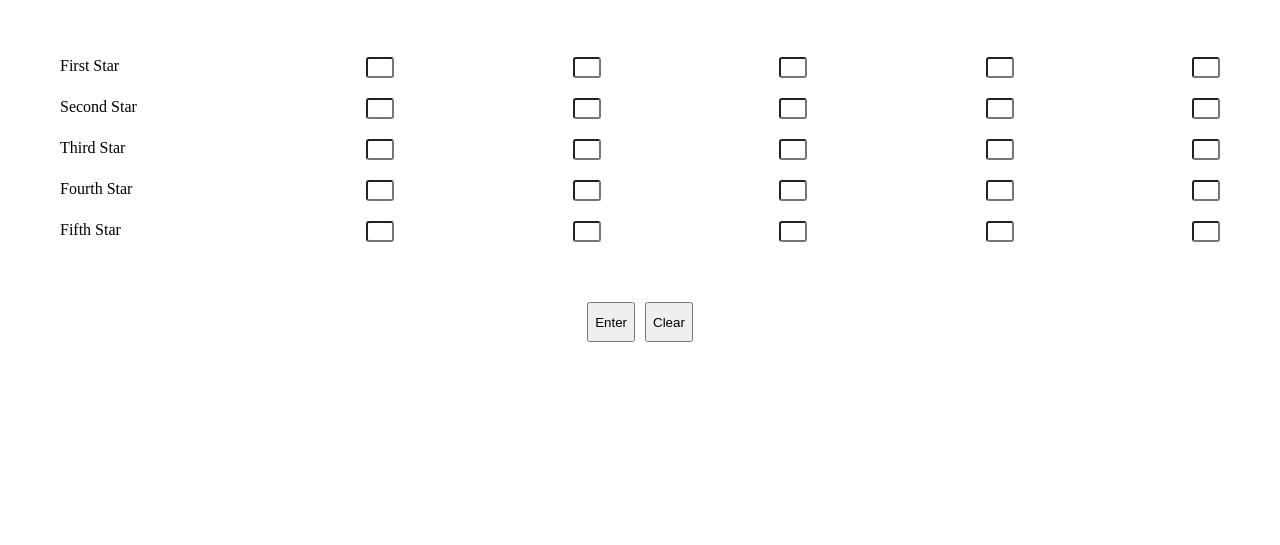
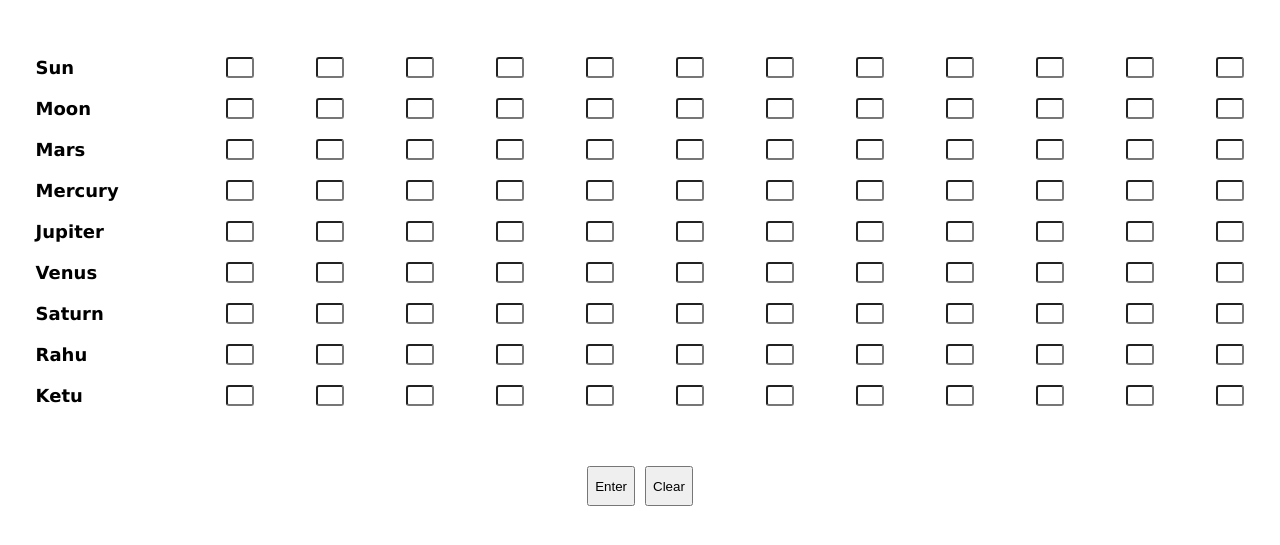
Before and after one commit to krkrithesh/Astrology-App, a plain HTML site: page index.html in a window 1280 px wide. Shown: the part 63-608 px from the top of the page. Drawn offline with Linux system fonts and the light colour scheme.

Commit message:
Final layout

```diff
--- a/index.html
+++ b/index.html
@@ -11,7 +11,14 @@
     <div class="navbar">Calculator</div>
     <div class="container">
         <div class="row">
-            <span class="name">First Star</span>
+            <span class="name">Sun</span>
+            <input type="text" class="box" maxlength="2">
+            <input type="text" class="box" maxlength="2">
+            <input type="text" class="box" maxlength="2">
+            <input type="text" class="box" maxlength="2">
+            <input type="text" class="box" maxlength="2">
+            <input type="text" class="box" maxlength="2">
+            <input type="text" class="box" maxlength="2">
             <input type="text" class="box" maxlength="2">
             <input type="text" class="box" maxlength="2">
             <input type="text" class="box" maxlength="2">
@@ -19,7 +26,14 @@
             <input type="text" class="box" maxlength="2">
         </div>
         <div class="row">
-            <span class="name">Second Star</span>
+            <span class="name">Moon</span>
+            <input type="text" class="box" maxlength="2">
+            <input type="text" class="box" maxlength="2">
+            <input type="text" class="box" maxlength="2">
+            <input type="text" class="box" maxlength="2">
+            <input type="text" class="box" maxlength="2">
+            <input type="text" class="box" maxlength="2">
+            <input type="text" class="box" maxlength="2">
             <input type="text" class="box" maxlength="2">
             <input type="text" class="box" maxlength="2">
             <input type="text" class="box" maxlength="2">
@@ -27,7 +41,14 @@
             <input type="text" class="box" maxlength="2">
         </div>
         <div class="row">
-            <span class="name">Third Star</span>
+            <span class="name">Mars</span>
+            <input type="text" class="box" maxlength="2">
+            <input type="text" class="box" maxlength="2">
+            <input type="text" class="box" maxlength="2">
+            <input type="text" class="box" maxlength="2">
+            <input type="text" class="box" maxlength="2">
+            <input type="text" class="box" maxlength="2">
+            <input type="text" class="box" maxlength="2">
             <input type="text" class="box" maxlength="2">
             <input type="text" class="box" maxlength="2">
             <input type="text" class="box" maxlength="2">
@@ -35,7 +56,14 @@
             <input type="text" class="box" maxlength="2">
         </div>
         <div class="row">
-            <span class="name">Fourth Star</span>
+            <span class="name">Mercury</span>
+            <input type="text" class="box" maxlength="2">
+            <input type="text" class="box" maxlength="2">
+            <input type="text" class="box" maxlength="2">
+            <input type="text" class="box" maxlength="2">
+            <input type="text" class="box" maxlength="2">
+            <input type="text" class="box" maxlength="2">
+            <input type="text" class="box" maxlength="2">
             <input type="text" class="box" maxlength="2">
             <input type="text" class="box" maxlength="2">
             <input type="text" class="box" maxlength="2">
@@ -43,7 +71,74 @@
             <input type="text" class="box" maxlength="2">
         </div>
         <div class="row">
-            <span class="name">Fifth Star</span>
+            <span class="name">Jupiter</span>
+            <input type="text" class="box" maxlength="2">
+            <input type="text" class="box" maxlength="2">
+            <input type="text" class="box" maxlength="2">
+            <input type="text" class="box" maxlength="2">
+            <input type="text" class="box" maxlength="2">
+            <input type="text" class="box" maxlength="2">
+            <input type="text" class="box" maxlength="2">
+            <input type="text" class="box" maxlength="2">
+            <input type="text" class="box" maxlength="2">
+            <input type="text" class="box" maxlength="2">
+            <input type="text" class="box" maxlength="2">
+            <input type="text" class="box" maxlength="2">
+        </div>
+        <div class="row">
+            <span class="name">Venus</span>
+            <input type="text" class="box" maxlength="2">
+            <input type="text" class="box" maxlength="2">
+            <input type="text" class="box" maxlength="2">
+            <input type="text" class="box" maxlength="2">
+            <input type="text" class="box" maxlength="2">
+            <input type="text" class="box" maxlength="2">
+            <input type="text" class="box" maxlength="2">
+            <input type="text" class="box" maxlength="2">
+            <input type="text" class="box" maxlength="2">
+            <input type="text" class="box" maxlength="2">
+            <input type="text" class="box" maxlength="2">
+            <input type="text" class="box" maxlength="2">
+        </div>
+        <div class="row">
+            <span class="name">Saturn</span>
+            <input type="text" class="box" maxlength="2">
+            <input type="text" class="box" maxlength="2">
+            <input type="text" class="box" maxlength="2">
+            <input type="text" class="box" maxlength="2">
+            <input type="text" class="box" maxlength="2">
+            <input type="text" class="box" maxlength="2">
+            <input type="text" class="box" maxlength="2">
+            <input type="text" class="box" maxlength="2">
+            <input type="text" class="box" maxlength="2">
+            <input type="text" class="box" maxlength="2">
+            <input type="text" class="box" maxlength="2">
+            <input type="text" class="box" maxlength="2">
+        </div>
+        <div class="row">
+            <span class="name">Rahu</span>
+            <input type="text" class="box" maxlength="2">
+            <input type="text" class="box" maxlength="2">
+            <input type="text" class="box" maxlength="2">
+            <input type="text" class="box" maxlength="2">
+            <input type="text" class="box" maxlength="2">
+            <input type="text" class="box" maxlength="2">
+            <input type="text" class="box" maxlength="2">
+            <input type="text" class="box" maxlength="2">
+            <input type="text" class="box" maxlength="2">
+            <input type="text" class="box" maxlength="2">
+            <input type="text" class="box" maxlength="2">
+            <input type="text" class="box" maxlength="2">
+        </div>
+        <div class="row">
+            <span class="name">Ketu</span>
+            <input type="text" class="box" maxlength="2">
+            <input type="text" class="box" maxlength="2">
+            <input type="text" class="box" maxlength="2">
+            <input type="text" class="box" maxlength="2">
+            <input type="text" class="box" maxlength="2">
+            <input type="text" class="box" maxlength="2">
+            <input type="text" class="box" maxlength="2">
             <input type="text" class="box" maxlength="2">
             <input type="text" class="box" maxlength="2">
             <input type="text" class="box" maxlength="2">
--- a/style.css
+++ b/style.css
@@ -14,11 +14,14 @@ body{
 }
 
 .container{
-    margin: 50px;
+    margin: 50px 2vw;
 }
 
 .name{
     width: 10vw;
+    font-weight: bold;
+    font-size: large;
+    font-family: Verdana, Geneva, Tahoma, sans-serif;
 }
 
 .row{
```
